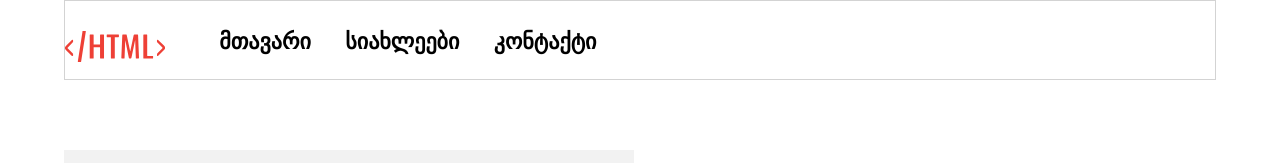
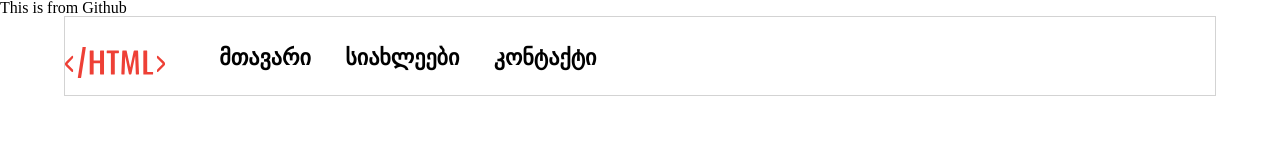
Before and after one commit to tsirekidze22/lecture4-nov, a plain HTML site: page index.html in a window 1280 px wide. Shown: the top 163 px of the page. Drawn offline with Linux system fonts and the light colour scheme; a web font is replaced by a local one.

Commit message:
h1 added
some text added in index.html

```diff
--- a/index.html
+++ b/index.html
@@ -7,6 +7,7 @@
 		<title>Lecture 4</title>
 	</head>
 	<body>
+		<h1>This is from Github</h1>
 		<section class="container">
 			<header>
 				<a href="index.html">
```
